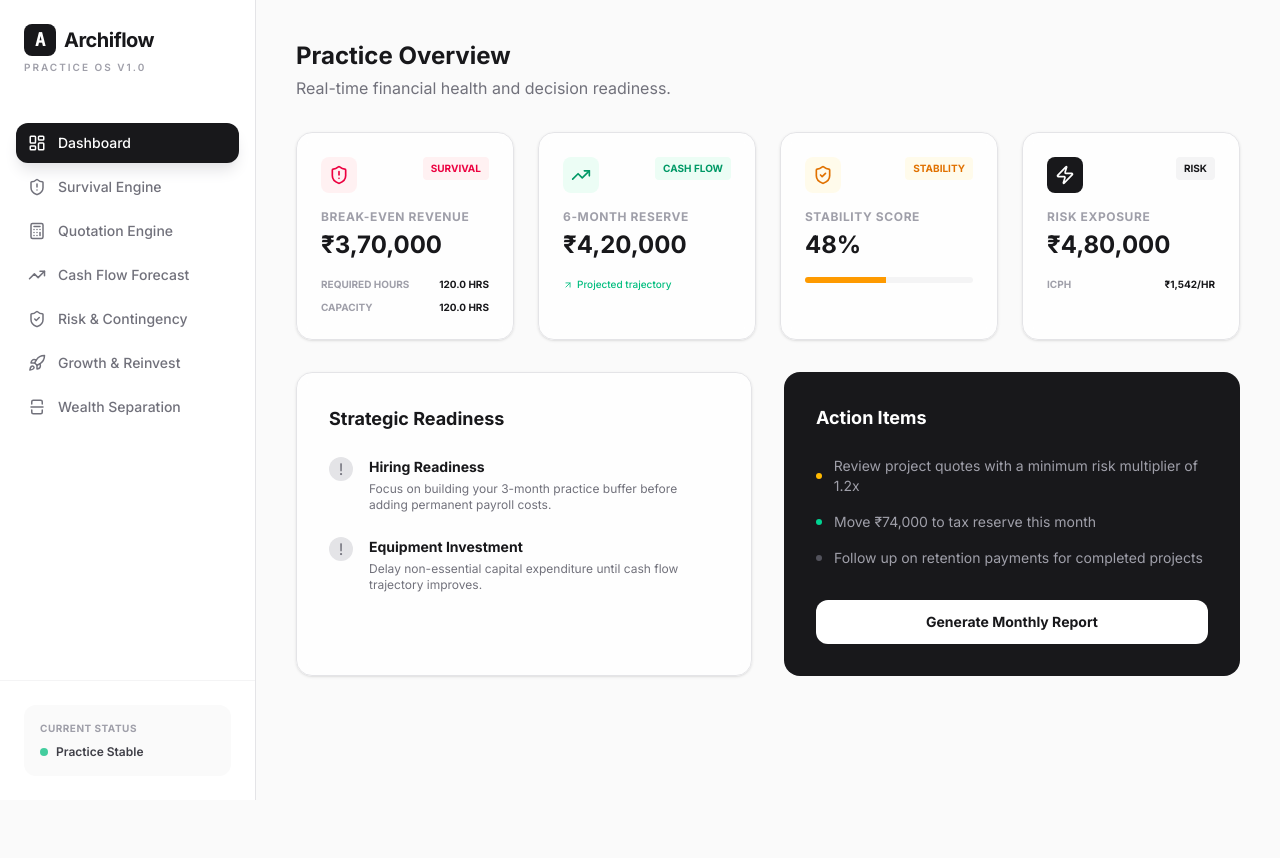
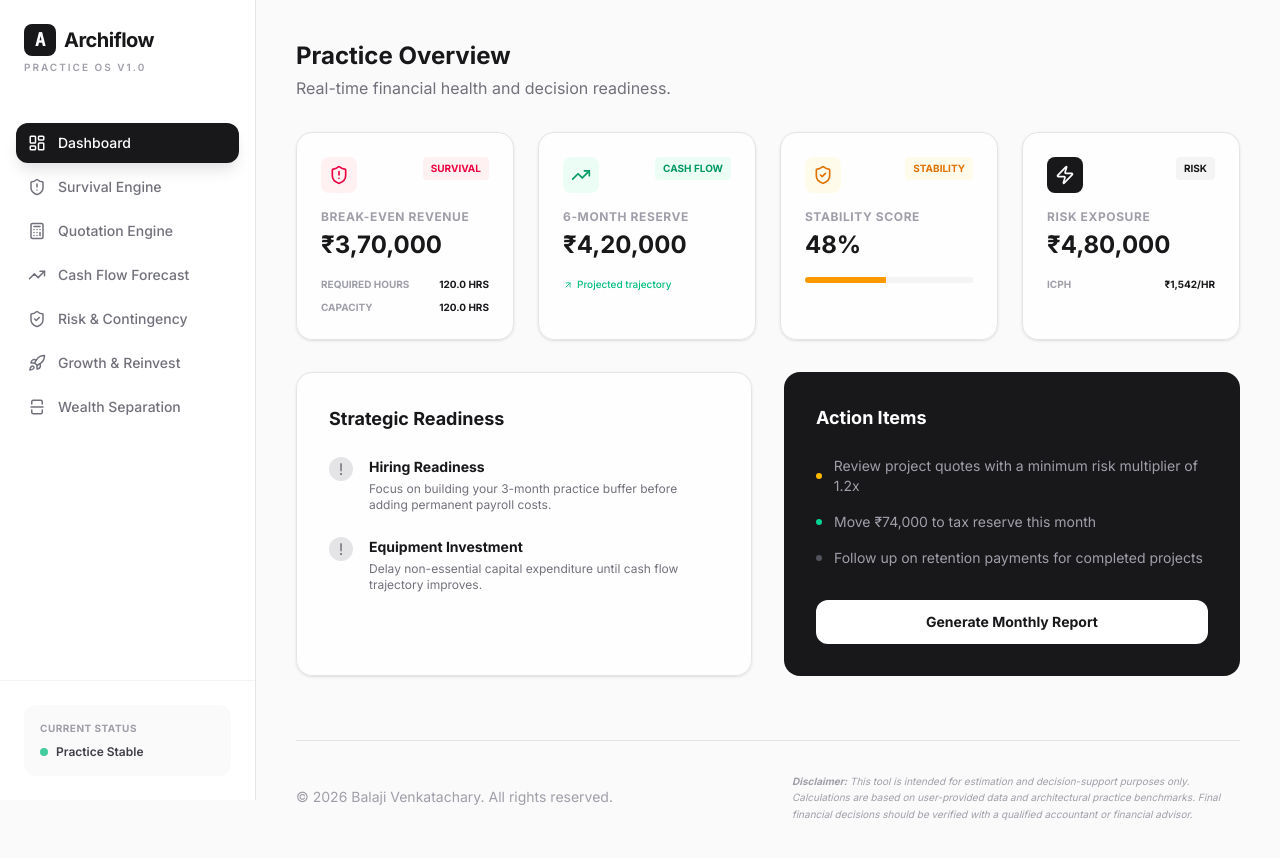
Before and after one commit to vbalajichari-art/archiflow, a React (Vite) app: page / in a window 1280 px wide. Shown: the top 858 px of the page. Before the commit the page ends 800 px from the top, so only its background shows below. Built offline with nearby package versions, Linux system fonts and the light colour scheme.

Commit message:
feat: Add footer with copyright and disclaimer
Introduces a persistent footer to the main application layout. The footer includes a copyright notice and a disclaimer regarding the financial tool's intended use for estimation and decision support, emphasizing verification with professionals.

```diff
--- a/src/App.tsx
+++ b/src/App.tsx
@@ -127,6 +127,19 @@ export default function App() {
       <main className="flex-1 ml-64 p-10">
         <div className="max-w-6xl mx-auto">
           {renderContent()}
+
+          <footer className="mt-16 pt-8 border-t border-zinc-200 text-zinc-400">
+            <div className="flex flex-col md:flex-row justify-between items-start md:items-center gap-4">
+              <p className="text-sm">© 2026 Balaji Venkatachary. All rights reserved.</p>
+              <div className="max-w-md">
+                <p className="text-[10px] leading-relaxed italic">
+                  <strong>Disclaimer:</strong> This tool is intended for estimation and decision-support purposes only.
+                  Calculations are based on user-provided data and architectural practice benchmarks.
+                  Final financial decisions should be verified with a qualified accountant or financial advisor.
+                </p>
+              </div>
+            </div>
+          </footer>
         </div>
       </main>
     </div>
```
